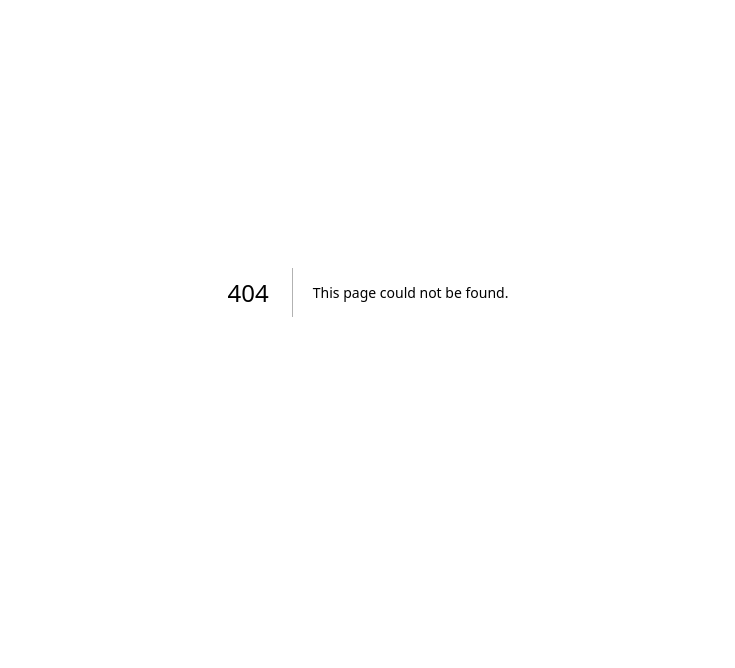
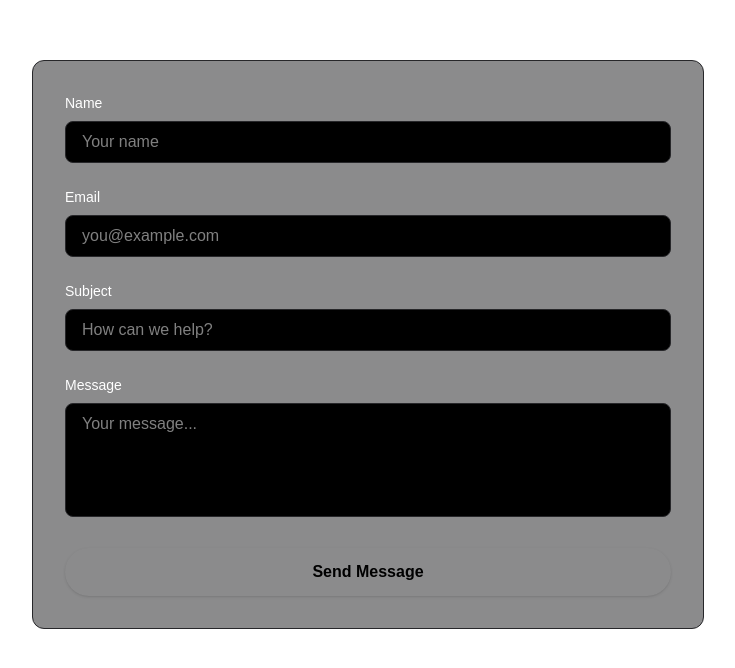
Before and after one commit to Jonathan-Atkins/align_ecommerce, a Next.js app: page /contact in a window 1280 px wide. Before the commit this address had no page. Shown: the part 108-776 px from the top of the page, without its empty margins (272-1007 px from the left). Built offline with nearby package versions, Linux system fonts and the light colour scheme.

Commit message:
Fix navbar links and implement contact form page with submission handling

```diff
--- a/src/app/Navbar.tsx
+++ b/src/app/Navbar.tsx
@@ -3,11 +3,11 @@ import Link from "next/link";
 import React from "react";
 
 const navLinks = [
-  { name: "Home", href: "#", active: true },
+  { name: "Home", href: "/", active: true },
   { name: "About Us", href: "#" },
   { name: "Payment Solutions", href: "#" },
   { name: "Blog", href: "#" },
-  { name: "Contact Us", href: "#" },
+  { name: "Contact Us", href: "/contact" },
 ];
 
 export default function Navbar() {
@@ -43,9 +43,11 @@ export default function Navbar() {
       </div>
       {/* CTA Button */}
       <div className="flex items-center">
-        <button className="bg-align-green text-black font-semibold px-6 py-2 rounded-full shadow hover:bg-align-green/90 transition-colors">
-          Get in Touch
-        </button>
+        <Link href="/contact">
+          <button className="bg-align-green text-black font-semibold px-6 py-2 rounded-full shadow hover:bg-align-green/90 transition-colors">
+            Get in Touch
+          </button>
+        </Link>
       </div>
     </nav>
   );
--- /dev/null
+++ b/src/app/contact/page.tsx
@@ -0,0 +1,170 @@
+"use client";
+
+import React, { useState } from "react";
+
+export default function ContactPage() {
+  const [formData, setFormData] = useState({
+    name: "",
+    email: "",
+    subject: "",
+    message: "",
+  });
+  const [isLoading, setIsLoading] = useState(false);
+  const [isSuccess, setIsSuccess] = useState(false);
+  const [error, setError] = useState("");
+
+  const handleSubmit = async (e: React.FormEvent) => {
+    e.preventDefault();
+    setIsLoading(true);
+    setError("");
+
+    try {
+      const response = await fetch(
+        process.env.NEXT_PUBLIC_ZAPIER_WEBHOOK_URL!,
+        {
+          method: "POST",
+          headers: {
+            "Content-Type": "application/json",
+          },
+          body: JSON.stringify(formData),
+        }
+      );
+
+      if (!response.ok) throw new Error("Failed to submit form");
+
+      setIsSuccess(true);
+      setFormData({ name: "", email: "", subject: "", message: "" });
+    } catch (err) {
+      setError("Failed to send message. Please try again.");
+      console.error(err);
+    } finally {
+      setIsLoading(false);
+    }
+  };
+
+  const handleChange = (
+    e: React.ChangeEvent<HTMLInputElement | HTMLTextAreaElement>
+  ) => {
+    const { name, value } = e.target;
+    setFormData((prev) => ({ ...prev, [name]: value }));
+  };
+
+  if (isSuccess) {
+    return (
+      <main className="flex min-h-screen flex-col items-center pt-24 px-4">
+        <div className="w-full max-w-2xl mx-auto text-center">
+          <h2 className="text-2xl font-bold text-white mb-4">Thank you!</h2>
+          <p className="text-white mb-6">
+            Your message has been sent successfully.
+          </p>
+          <button
+            onClick={() => setIsSuccess(false)}
+            className="bg-align-green text-black font-semibold px-6 py-3 rounded-full"
+          >
+            Send another message
+          </button>
+        </div>
+      </main>
+    );
+  }
+
+  return (
+    <main className="flex min-h-screen flex-col items-center pt-24 px-4">
+      <div className="w-full max-w-2xl mx-auto">
+        <h1 className="text-4xl font-bold text-white mb-8 text-center">
+          Contact Us
+        </h1>
+        {error && (
+          <div className="bg-red-500/10 border border-red-500 text-red-500 p-4 rounded-lg mb-6">
+            {error}
+          </div>
+        )}
+        <div className="bg-zinc-900/50 p-8 rounded-xl border border-zinc-800">
+          <form onSubmit={handleSubmit} className="space-y-6">
+            <div>
+              <label
+                htmlFor="name"
+                className="block text-sm font-medium text-white mb-2"
+              >
+                Name
+              </label>
+              <input
+                type="text"
+                id="name"
+                name="name"
+                value={formData.name}
+                onChange={handleChange}
+                required
+                className="w-full px-4 py-2 bg-black border border-zinc-800 rounded-lg focus:ring-2 focus:ring-align-green focus:border-transparent text-white"
+                placeholder="Your name"
+              />
+            </div>
+            <div>
+              <label
+                htmlFor="email"
+                className="block text-sm font-medium text-white mb-2"
+              >
+                Email
+              </label>
+              <input
+                type="email"
+                id="email"
+                name="email"
+                value={formData.email}
+                onChange={handleChange}
+                required
+                className="w-full px-4 py-2 bg-black border border-zinc-800 rounded-lg focus:ring-2 focus:ring-align-green focus:border-transparent text-white"
+                placeholder="you@example.com"
+              />
+            </div>
+            <div>
+              <label
+                htmlFor="subject"
+                className="block text-sm font-medium text-white mb-2"
+              >
+                Subject
+              </label>
+              <input
+                type="text"
+                id="subject"
+                name="subject"
+                value={formData.subject}
+                onChange={handleChange}
+                required
+                className="w-full px-4 py-2 bg-black border border-zinc-800 rounded-lg focus:ring-2 focus:ring-align-green focus:border-transparent text-white"
+                placeholder="How can we help?"
+              />
+            </div>
+            <div>
+              <label
+                htmlFor="message"
+                className="block text-sm font-medium text-white mb-2"
+              >
+                Message
+              </label>
+              <textarea
+                id="message"
+                name="message"
+                value={formData.message}
+                onChange={handleChange}
+                required
+                rows={4}
+                className="w-full px-4 py-2 bg-black border border-zinc-800 rounded-lg focus:ring-2 focus:ring-align-green focus:border-transparent text-white resize-none"
+                placeholder="Your message..."
+              />
+            </div>
+            <div>
+              <button
+                type="submit"
+                disabled={isLoading}
+                className="w-full bg-align-green text-black font-semibold px-6 py-3 rounded-full shadow hover:bg-align-green/90 transition-colors disabled:opacity-50"
+              >
+                {isLoading ? "Sending..." : "Send Message"}
+              </button>
+            </div>
+          </form>
+        </div>
+      </div>
+    </main>
+  );
+}
```
